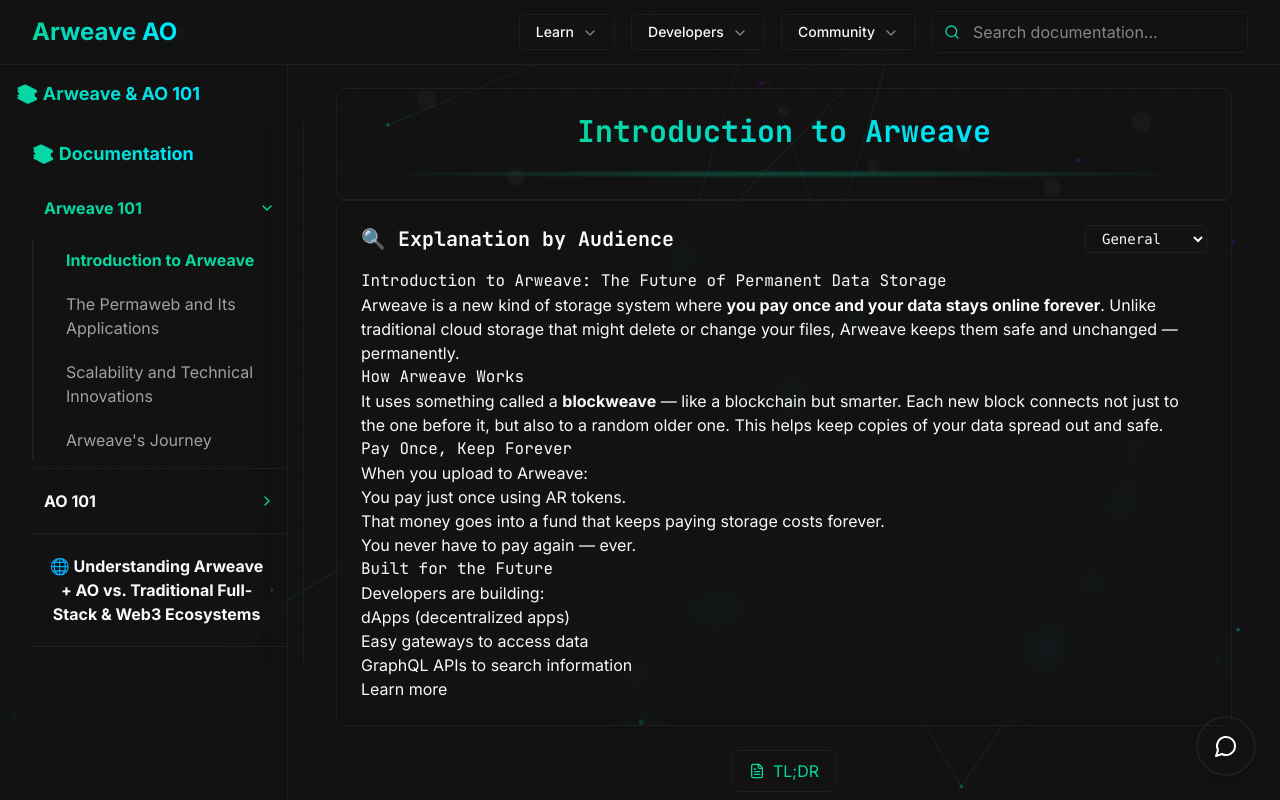
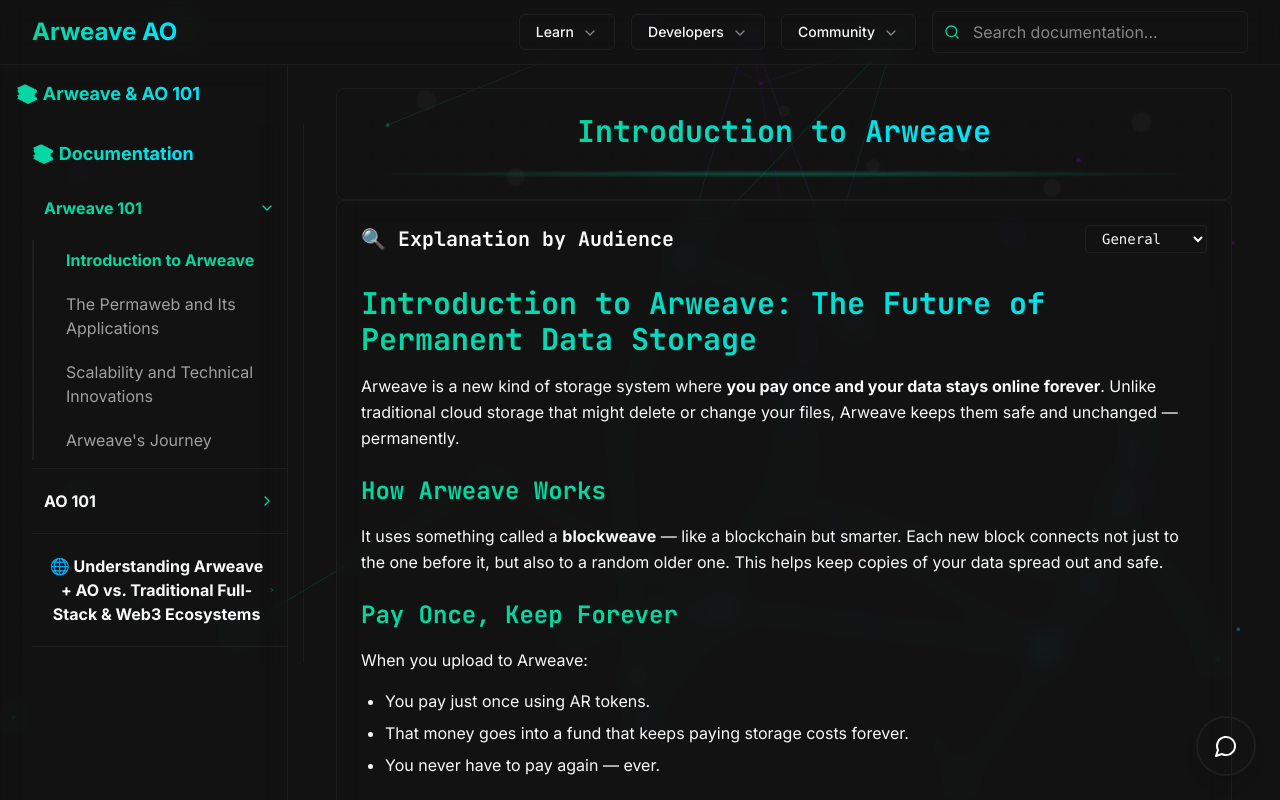
Before and after one commit to sjodcre/ar-web, a React (Vite) app: page /learn/arweave-ao-101/arweave/introduction in a window 1280 px wide. Shown: the top 800 px of the page. Built offline with nearby package versions, Linux system fonts and the light colour scheme.

Commit message:
load explanation card content from md files

```diff
--- /dev/null
+++ b/public/content/learn/arweave-ao-101/card/engineers.md
@@ -0,0 +1,27 @@
+---
+title: "Arweave Deep Dive for Engineers"
+description: "An in-depth breakdown of Arweave’s architecture, economics, and protocol mechanics."
+---
+
+# Arweave: Immutable Decentralized Storage at Scale
+
+Arweave introduces a novel **blockweave data structure**, supporting permanent data archiving with a unique **"pay once, store forever"** model.
+
+## Core Architecture: Blockweave + PoA
+
+- Combines previous-block linking with randomly selected back references.
+- Enables **Proof of Access (PoA)**: miners must retrieve old data to produce new blocks.
+- Enhances decentralization and access redundancy.
+
+## Tokenomics: Perpetual Storage Incentives
+
+- One-time AR fee per upload.
+- Portion allocated to **endowment fund** that yields miner incentives.
+- No recurring costs — data availability is perpetuated via yield mechanisms.
+
+## Tooling for Builders
+
+- Native support for dApps, GraphQL, and content gateways.
+- Encourages verifiable, persistent application backends.
+
+[Full technical primer](https://arweave.org/)
--- /dev/null
+++ b/public/content/learn/arweave-ao-101/card/general.md
@@ -0,0 +1,30 @@
+---
+title: "Introduction to Arweave"
+description: "A general audience introduction to Arweave’s permanent storage model."
+---
+
+# Introduction to Arweave: The Future of Permanent Data Storage
+
+Arweave is a new kind of storage system where **you pay once and your data stays online forever**. Unlike traditional cloud storage that might delete or change your files, Arweave keeps them safe and unchanged — permanently.
+
+## How Arweave Works
+
+It uses something called a **blockweave** — like a blockchain but smarter. Each new block connects not just to the one before it, but also to a random older one. This helps keep copies of your data spread out and safe.
+
+## Pay Once, Keep Forever
+
+When you upload to Arweave:
+
+- You pay just once using AR tokens.
+- That money goes into a fund that keeps paying storage costs forever.
+- You never have to pay again — ever.
+
+## Built for the Future
+
+Developers are building:
+
+- dApps (decentralized apps)
+- Easy gateways to access data
+- GraphQL APIs to search information
+
+[Learn more](https://arweave.org/)
--- /dev/null
+++ b/public/content/learn/arweave-ao-101/card/kids.md
@@ -0,0 +1,25 @@
+---
+title: "What Is Arweave? For Kids"
+description: "Explaining Arweave with toy cars and magic libraries!"
+---
+
+# Imagine a Magical Library 📚✨
+
+Arweave is like a **magic library** that keeps every book you add **forever** — and you only pay **once**!
+
+## How the Magic Works
+
+Each page you add gets connected to other pages in a super smart way. This keeps it from ever getting lost. It’s called a **blockweave** — kinda like a friendship web between pages!
+
+## You Pay Once, and That’s It!
+
+Instead of paying rent every month like Netflix or cloud storage:
+
+- You give Arweave a small token.
+- It saves your data forever and ever!
+
+## Builders Welcome 🧱
+
+Coders can use Arweave to make cool apps and websites that don’t disappear!
+
+[Explore more about Arweave](https://arweave.org/)
--- /dev/null
+++ b/public/content/learn/arweave-ao-101/card/students.md
@@ -0,0 +1,32 @@
+---
+title: "Understanding Arweave: A Student-Friendly Introduction"
+description: "Breakdown of Arweave's data storage system for learners and tech-curious readers."
+---
+
+# Arweave: One-Time Payment for Lifelong Storage
+
+Arweave is a **permaweb protocol** offering decentralized, tamper-proof data storage. It introduces a sustainable economic model where **users pay once**, and data remains available indefinitely.
+
+## Blockweave Architecture
+
+Unlike linear blockchains:
+
+- Arweave’s blockweave links each block to a previous + random old block.
+- This supports **Proof of Access**, ensuring redundancy and fast retrieval.
+
+## Sustainable Storage Economy
+
+The one-time AR token fee:
+
+- Part goes into a **storage endowment**.
+- Miners are incentivized to keep your data available forever.
+
+## Developer Ecosystem
+
+Dev tools include:
+
+- dApps
+- Gateways
+- GraphQL interfaces for efficient querying
+
+[Deep dive on Arweave](https://arweave.org/)
--- a/src/components/ExplanationCard.tsx
+++ b/src/components/ExplanationCard.tsx
@@ -1,117 +1,158 @@
+// // src/components/ExplanationCard.tsx
+
+// import { useState } from "react"
+// import ReactMarkdown from "react-markdown"
+// import remarkGfm from "remark-gfm"
+// import rehypeRaw from "rehype-raw"
+
+// const PLACEHOLDER_CONTENT: Record<string, string> = {
+//     general: `
+//   # Introduction to Arweave: The Future of Permanent Data Storage
+
+//   Arweave is a new kind of storage system where **you pay once and your data stays online forever**. Unlike traditional cloud storage that might delete or change your files, Arweave keeps them safe and unchanged — permanently.
+
+//   ## How Arweave Works
+
+//   It uses something called a **blockweave** — like a blockchain but smarter. Each new block connects not just to the one before it, but also to a random older one. This helps keep copies of your data spread out and safe.
+
+//   ## Pay Once, Keep Forever
+
+//   When you upload to Arweave:
+//   - You pay just once using AR tokens.
+//   - That money goes into a fund that keeps paying storage costs forever.
+//   - You never have to pay again — ever.
+
+//   ## Built for the Future
+
+//   Developers are building:
+//   - dApps (decentralized apps)
+//   - Easy gateways to access data
+//   - GraphQL APIs to search information
+
+//   [Learn more](https://arweave.org/)
+//   `,
+
+//     kids: `
+//   # Imagine a Magical Library 📚✨
+
+//   Arweave is like a **magic library** that keeps every book you add **forever** — and you only pay **once**!
+
+//   ## How the Magic Works
+
+//   Each page you add gets connected to other pages in a super smart way. This keeps it from ever getting lost. It's called a **blockweave** — kinda like a friendship web between pages!
+
+//   ## You Pay Once, and That’s It!
+
+//   Instead of paying rent every month like Netflix or cloud storage:
+//   - You give Arweave a small token.
+//   - It saves your data forever and ever!
+
+//   ## Builders Welcome 🧱
+
+//   Coders can use Arweave to make cool apps and websites that don’t disappear!
+
+//   [Explore more about Arweave](https://arweave.org/)
+//   `,
+
+//     students: `
+//   # Arweave: One-Time Payment for Lifelong Storage
+
+//   Arweave is a **permaweb protocol** offering decentralized, tamper-proof data storage. It introduces a sustainable economic model where **users pay once**, and data remains available indefinitely.
+
+//   ## Blockweave Architecture
+
+//   Unlike linear blockchains:
+//   - Arweave’s blockweave links each block to a previous + random old block.
+//   - This supports **Proof of Access**, ensuring redundancy and fast retrieval.
+
+//   ## Sustainable Storage Economy
+
+//   The one-time AR token fee:
+//   - Part goes into a **storage endowment**.
+//   - Miners are incentivized to keep your data available forever.
+
+//   ## Developer Ecosystem
+
+//   Dev tools include:
+//   - dApps
+//   - Gateways
+//   - GraphQL interfaces for efficient querying
+
+//   [Deep dive on Arweave](https://arweave.org/)
+//   `,
+
+//     engineers: `
+//   # Arweave: Immutable Decentralized Storage at Scale
+
+//   Arweave introduces a novel **blockweave data structure**, supporting permanent data archiving with a unique **"pay once, store forever"** model.
+
+//   ## Core Architecture: Blockweave + PoA
+
+//   - Combines previous-block linking with randomly selected back references.
+//   - Enables **Proof of Access (PoA)**: miners must retrieve old data to produce new blocks.
+//   - Enhances decentralization and access redundancy.
+
+//   ## Tokenomics: Perpetual Storage Incentives
+
+//   - One-time AR fee per upload.
+//   - Portion allocated to **endowment fund** that yields miner incentives.
+//   - No recurring costs — data availability is perpetuated via yield mechanisms.
+
+//   ## Tooling for Builders
+
+//   - Native support for dApps, GraphQL, and content gateways.
+//   - Encourages verifiable, persistent application backends.
+
+//   [Full technical primer](https://arweave.org/)
+//   `
+//   }
+
+// const ExplanationCard: React.FC = () => {
+//   const [audience, setAudience] = useState("general")
+
+//   const audiences = ["general", "kids", "students", "engineers"]
+//   const content = PLACEHOLDER_CONTENT[audience] || "# Not Found\nNo explanation available."
+
+//   return (
+//     <div className="rounded-lg border border-secondary/30 bg-card/30 backdrop-blur-md p-6 shadow-sm mb-6">
+//       <div className="flex items-center justify-between mb-4">
+//         <h2 className="text-xl font-bold text-foreground font-mono">
+//           🔍 Explanation by Audience
+//         </h2>
+//         <select
+//   value={audience}
+//   onChange={(e) => setAudience(e.target.value)}
+//   className="bg-muted border border-secondary/20 text-foreground font-mono text-sm px-3 py-1 rounded focus:outline-none focus:ring-2 focus:ring-secondary/40 transition-colors"
+// >
+//   {audiences.map((a) => (
+//     <option key={a} value={a} className="text-black">
+//       {a.charAt(0).toUpperCase() + a.slice(1)}
+//     </option>
+//   ))}
+// </select>
+//       </div>
+
+//       <div className="prose prose-invert prose-sm max-w-none text-foreground">
+//         <ReactMarkdown remarkPlugins={[remarkGfm]} rehypePlugins={[rehypeRaw]}>
+//           {content}
+//         </ReactMarkdown>
+//       </div>
+//     </div>
+//   )
+// }
+
+// export default ExplanationCard
+
 // src/components/ExplanationCard.tsx
 
 import { useState } from "react"
-import ReactMarkdown from "react-markdown"
-import remarkGfm from "remark-gfm"
-import rehypeRaw from "rehype-raw"
-
-const PLACEHOLDER_CONTENT: Record<string, string> = {
-    general: `
-  # Introduction to Arweave: The Future of Permanent Data Storage
-
-  Arweave is a new kind of storage system where **you pay once and your data stays online forever**. Unlike traditional cloud storage that might delete or change your files, Arweave keeps them safe and unchanged — permanently.
-
-  ## How Arweave Works
-
-  It uses something called a **blockweave** — like a blockchain but smarter. Each new block connects not just to the one before it, but also to a random older one. This helps keep copies of your data spread out and safe.
-
-  ## Pay Once, Keep Forever
-
-  When you upload to Arweave:
-  - You pay just once using AR tokens.
-  - That money goes into a fund that keeps paying storage costs forever.
-  - You never have to pay again — ever.
-
-  ## Built for the Future
-
-  Developers are building:
-  - dApps (decentralized apps)
-  - Easy gateways to access data
-  - GraphQL APIs to search information
-
-  [Learn more](https://arweave.org/)
-  `,
-
-    kids: `
-  # Imagine a Magical Library 📚✨
-
-  Arweave is like a **magic library** that keeps every book you add **forever** — and you only pay **once**!
-
-  ## How the Magic Works
-
-  Each page you add gets connected to other pages in a super smart way. This keeps it from ever getting lost. It's called a **blockweave** — kinda like a friendship web between pages!
-
-  ## You Pay Once, and That’s It!
-
-  Instead of paying rent every month like Netflix or cloud storage:
-  - You give Arweave a small token.
-  - It saves your data forever and ever!
-
-  ## Builders Welcome 🧱
-
-  Coders can use Arweave to make cool apps and websites that don’t disappear!
-
-  [Explore more about Arweave](https://arweave.org/)
-  `,
-
-    students: `
-  # Arweave: One-Time Payment for Lifelong Storage
-
-  Arweave is a **permaweb protocol** offering decentralized, tamper-proof data storage. It introduces a sustainable economic model where **users pay once**, and data remains available indefinitely.
-
-  ## Blockweave Architecture
-
-  Unlike linear blockchains:
-  - Arweave’s blockweave links each block to a previous + random old block.
-  - This supports **Proof of Access**, ensuring redundancy and fast retrieval.
-
-  ## Sustainable Storage Economy
-
-  The one-time AR token fee:
-  - Part goes into a **storage endowment**.
-  - Miners are incentivized to keep your data available forever.
-
-  ## Developer Ecosystem
-
-  Dev tools include:
-  - dApps
-  - Gateways
-  - GraphQL interfaces for efficient querying
-
-  [Deep dive on Arweave](https://arweave.org/)
-  `,
-
-    engineers: `
-  # Arweave: Immutable Decentralized Storage at Scale
-
-  Arweave introduces a novel **blockweave data structure**, supporting permanent data archiving with a unique **"pay once, store forever"** model.
-
-  ## Core Architecture: Blockweave + PoA
-
-  - Combines previous-block linking with randomly selected back references.
-  - Enables **Proof of Access (PoA)**: miners must retrieve old data to produce new blocks.
-  - Enhances decentralization and access redundancy.
-
-  ## Tokenomics: Perpetual Storage Incentives
-
-  - One-time AR fee per upload.
-  - Portion allocated to **endowment fund** that yields miner incentives.
-  - No recurring costs — data availability is perpetuated via yield mechanisms.
-
-  ## Tooling for Builders
-
-  - Native support for dApps, GraphQL, and content gateways.
-  - Encourages verifiable, persistent application backends.
-
-  [Full technical primer](https://arweave.org/)
-  `
-  }
+import MarkdownRenderer from "./MarkdownRenderer"
 
 const ExplanationCard: React.FC = () => {
   const [audience, setAudience] = useState("general")
 
   const audiences = ["general", "kids", "students", "engineers"]
-  const content = PLACEHOLDER_CONTENT[audience] || "# Not Found\nNo explanation available."
+  const filePath = `learn/arweave-ao-101/card/${audience}`
 
   return (
     <div className="rounded-lg border border-secondary/30 bg-card/30 backdrop-blur-md p-6 shadow-sm mb-6">
@@ -133,9 +174,7 @@
       </div>
 
       <div className="prose prose-invert prose-sm max-w-none text-foreground">
-        <ReactMarkdown remarkPlugins={[remarkGfm]} rehypePlugins={[rehypeRaw]}>
-          {content}
-        </ReactMarkdown>
+        <MarkdownRenderer filePath={filePath} />
       </div>
     </div>
   )
--- a/src/constants/meta.ts
+++ b/src/constants/meta.ts
@@ -1,3 +1,3 @@
-export const lastUpdated = "2025-05-17T14:35:33.142Z";
+export const lastUpdated = "2025-05-18T15:00:06.852Z";
 
 export const baseURL = "https://sjodcre-ar-web_arlink.arweave.net"
```
Lines whose indentation alone changed are shown as unchanged.
